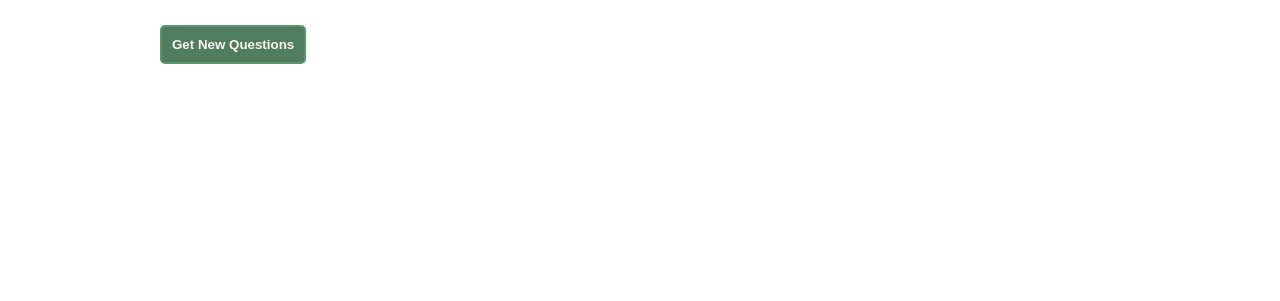
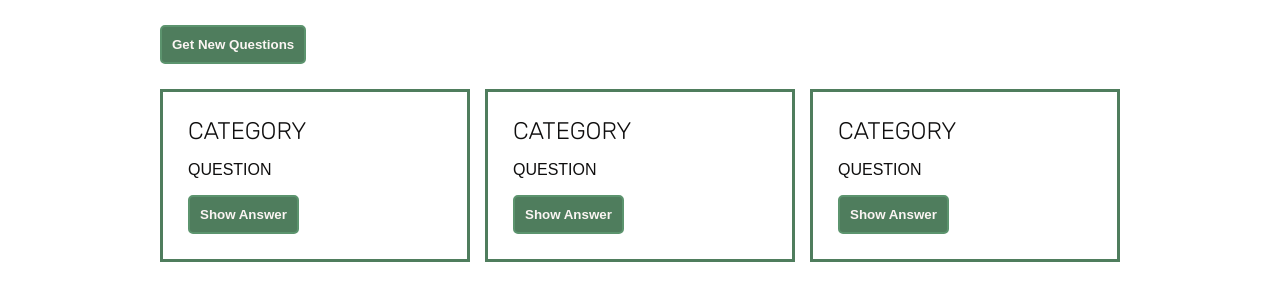
Before and after one commit to 9-5-pursuit/lab-api-calls-with-fetch, a website: page index.html in a window 1280 px wide. Shown: the part 91-392 px from the top of the page. Drawn offline with Linux system fonts and the light colour scheme.

Commit message:
NOT DONE

```diff
--- a/index.html
+++ b/index.html
@@ -18,6 +18,24 @@
     </section>
     <main class="centered">
       <!-- Your `.card` elements should show up here. -->
+      <article class="card">
+        <h2>CATEGORY</h2>
+        <p>QUESTION</p>
+        <button>Show Answer</button>
+        <p class="hidden">CORRECT ANSWER</p>
+      </article>
+      <article class="card">
+        <h2>CATEGORY</h2>
+        <p>QUESTION</p>
+        <button>Show Answer</button>
+        <p class="hidden">CORRECT ANSWER</p>
+      </article>
+      <article class="card">
+        <h2>CATEGORY</h2>
+        <p>QUESTION</p>
+        <button>Show Answer</button>
+        <p class="hidden">CORRECT ANSWER</p>
+      </article>
     </main>
   </body>
 </html>
```
Also changed, not shown: app.js (added).
